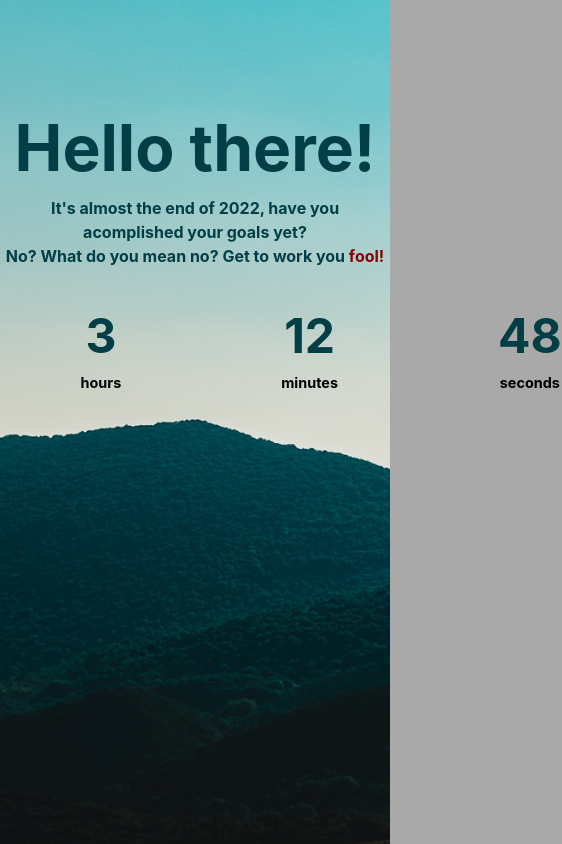
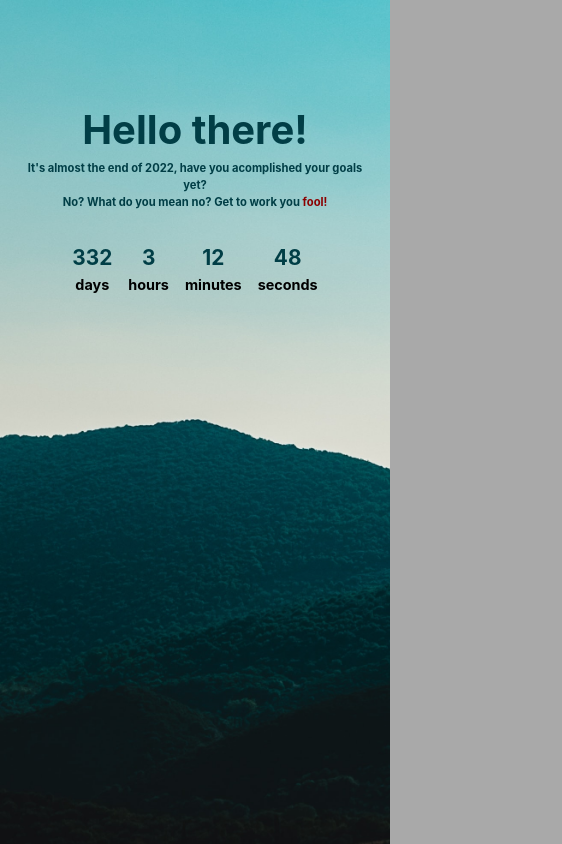
Before and after one commit to Fanushhh/countdown-app, a React (Create React App) app: page / in a window 390 px wide. Shown: the whole page, 562 px wide, since content can reach past the window. Built offline with nearby package versions, Linux system fonts and the light colour scheme.

Commit message:
responsive

```diff
--- a/src/index.css
+++ b/src/index.css
@@ -105,6 +105,7 @@ img{
   font-size:3rem;
 }
 
+
 .time-container div span{
   font-size: 0.9rem;
 
@@ -128,3 +129,33 @@ img{
 .hide{
   opacity: 0;;
 }
+
+@media screen and (max-width:1000px) {
+  .time-container{
+    gap:3rem;
+  }
+
+}
+
+@media screen and (max-width: 600px) {
+  main{
+    padding: 0 1rem;
+  }
+
+  .time-container{
+    gap:1rem;
+  }
+  .time-container div{
+    font-size: 1.3rem;
+    width: 90%;
+    flex-direction: column;
+  }
+  .header h1{
+
+      font-size: 2.5rem;
+
+  }
+  .header p{
+    font-size: 0.7rem;
+  }
+}
```
